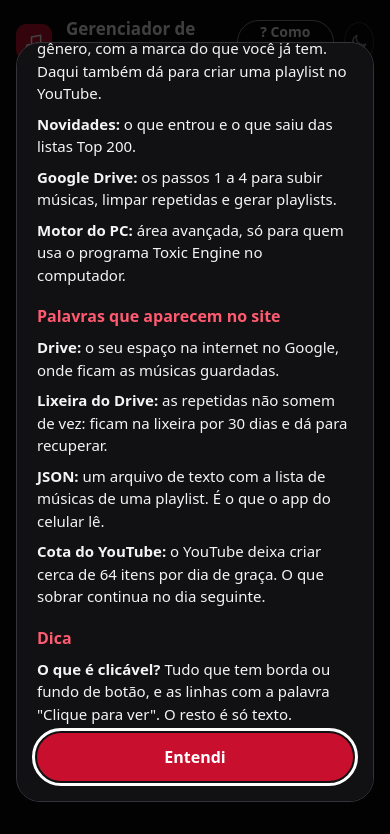
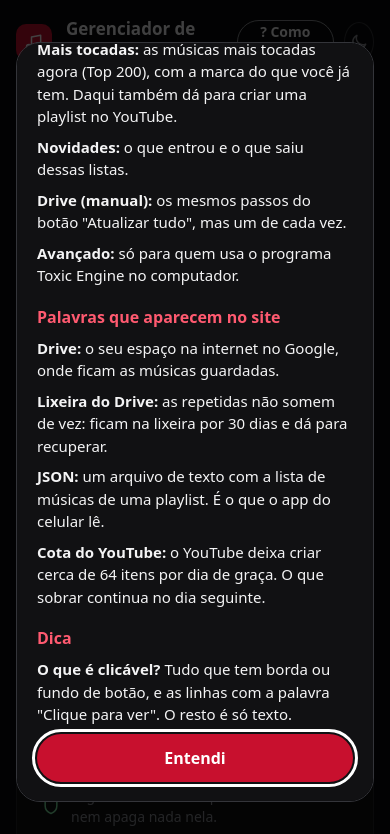
Before and after one commit to mundoarkade1-arch/gerenciador-de-musicas, a plain HTML site: page index.html in a window 390 px wide. Shown: the top 834 px of the page. Drawn offline with Linux system fonts and the light colour scheme.

Commit message:
Add files via upload

```diff
--- a/app.js
+++ b/app.js
@@ -212,11 +212,11 @@
     if (!estado.b.length) { n.hidden = true; return; }
     n.hidden = false;
     var g = estado.arquivos.length ? grupos() : null;
-    var data = CH.atualizado ? new Date(CH.atualizado).toLocaleDateString('pt-BR', { day: '2-digit', month: '2-digit' }) : '—';
+    var noDrive = D.itens ? D.itens.filter(function (d) { return d.site; }).length : null;
     n.appendChild(numero(estado.b.length.toLocaleString('pt-BR'), 'músicas na pasta'));
     n.appendChild(numero(g ? g.sobra.toLocaleString('pt-BR') : '—', 'repetidas', !!(g && g.sobra)));
-    n.appendChild(numero(faltam == null ? '—' : faltam.toLocaleString('pt-BR'), 'faltam subir'));
-    n.appendChild(numero(data, 'listas atualizadas'));
+    n.appendChild(numero(faltam == null ? '—' : faltam.toLocaleString('pt-BR'), 'faltam enviar'));
+    n.appendChild(numero(noDrive == null ? '—' : noDrive.toLocaleString('pt-BR'), 'já estão no Drive'));
   }
 
 
@@ -237,8 +237,8 @@
     var g = grupos();
     if (!g.lista.length) { c.appendChild(vazio('Não achei nenhuma música repetida.')); return; }
     var cal = el('div', null, 'callout');
-    cal.appendChild(el('p', 'Esta lista só mostra as repetidas do seu computador. Nada é apagado daqui. Para limpar as repetidas que já estão no Drive, use a aba Google Drive.'));
-    var ir = el('button', 'Ir para a aba Google Drive', 'btn-s');
+    cal.appendChild(el('p', 'Esta lista só mostra as repetidas do seu computador. Nada é apagado daqui. Para limpar as repetidas que já estão no Drive, use o botão "Atualizar tudo" lá em cima, ou a aba Drive (manual).'));
+    var ir = el('button', 'Abrir a aba Drive (manual)', 'btn-s');
     ir.type = 'button';
     ir.onclick = function () { estado.aba = 'drive'; desenhar(true); var ab = document.querySelector('.abas'); if (ab) ab.scrollIntoView(); };
     cal.appendChild(ir);
@@ -1107,7 +1107,7 @@
       if (estado.arquivos.length) {
         faltam = faltamSubir();
         var jaTem = estado.arquivos.filter(function (m) { return noSite[m.k]; }).length;
-        sit.appendChild(el('p', jaTem + ' já estão na pasta "' + PASTA_RAIZ + '". ' + faltam.length + ' ainda faltam subir.', 'situacao'));
+        sit.appendChild(el('p', jaTem + ' já estão na pasta "' + PASTA_RAIZ + '". ' + faltam.length + ' ainda faltam enviar.', 'situacao'));
       } else {
         sit.appendChild(el('p', 'Na pasta "' + PASTA_RAIZ + '" do Drive há ' + nSite + ' músicas. Escolha a pasta do PC para comparar.', 'situacao'));
       }
@@ -1118,7 +1118,7 @@
 
     // (b) Passo a passo: os 4 passos sempre aparecem, na ordem certa. Os que não dá para usar ficam cinza, com o motivo.
     if (D.token) {
-      var ac = secao(c, 'Passo a passo: faça de cima para baixo');
+      var ac = secao(c, 'Controle manual: um passo de cada vez (de cima para baixo)');
       var caixaAc = el('div', null, 'lista');
       var lido = !!D.itens;
       var temPasta = estado.arquivos.length > 0;
@@ -1421,10 +1421,10 @@
   // ---------- Montar a tela ----------
 
   var PARA_QUE = {
-    repetidas: { o: 'Músicas que aparecem mais de uma vez na pasta que você escolheu (mesmo nome, mesmo que o tamanho seja diferente; a linha mostra o tamanho da maior).', f: 'Só confira. Aqui nada é apagado. Para limpar as repetidas no Drive, vá na aba Google Drive.' },
+    repetidas: { o: 'Músicas com o mesmo nome que aparecem mais de uma vez na pasta que você escolheu. A linha mostra o tamanho da maior.', f: 'Só para conferir: nada é apagado do seu computador. A limpeza no Drive é feita pelo botão "Atualizar tudo", lá em cima.' },
     top: { o: 'As 200 músicas mais tocadas agora (fonte: Deezer), por gênero. O site marca as que você já tem.', f: 'Escolha o gênero, escolha a lista e veja o que falta. Se quiser, crie uma playlist no YouTube mais abaixo.' },
-    novidades: { o: 'O que entrou e o que saiu das listas Top 200 desde a última atualização (feita todo dia).', f: 'Nada a fazer: é só para ver o que há de novo.' },
-    drive: { o: 'Aqui você manda as músicas do PC para o seu Google Drive, sem repetir.', f: 'Entre com o Google e siga os passos de 1 a 4, de cima para baixo.' },
+    novidades: { o: 'O que entrou e o que saiu das listas de músicas mais tocadas desde a última atualização (feita todo dia).', f: 'Nada a fazer: é só para ver o que há de novo.' },
+    drive: { o: 'Os mesmos passos do botão "Atualizar tudo", mas um de cada vez, para quem quer controlar cada etapa.', f: 'Normalmente você não precisa desta aba. Se usar, entre com o Google e siga os passos de 1 a 4, de cima para baixo.' },
     motor: { o: 'Área avançada. Mostra o que o programa do PC (Toxic Engine) descobriu: quais músicas das listas ainda faltam na sua biblioteca.', f: 'Só use se você roda esse programa no PC. Entre com o Google e clique em \"Ler o motor\". Aqui o site só lê.' }
   };
 
--- a/index.html
+++ b/index.html
@@ -5,7 +5,7 @@
 <meta name="viewport" content="width=device-width, initial-scale=1">
 <meta http-equiv="Content-Security-Policy" content="default-src 'none'; style-src 'self' https://accounts.google.com/gsi/style; script-src 'self' https://accounts.google.com/gsi/client; connect-src https://www.googleapis.com https://accounts.google.com/gsi/; frame-src https://accounts.google.com/gsi/; img-src data:;">
 <title>Gerenciador de Músicas</title>
-<link rel="stylesheet" href="style.css?v=20261118b">
+<link rel="stylesheet" href="style.css?v=20261118d">
 </head>
 <body>
 
@@ -28,11 +28,14 @@
     </div>
   </header>
 
+  <!-- EXPLICAÇÃO EM UMA FRASE -->
+  <p class="intro"><b>O que este site faz:</b> pega as músicas do seu computador e guarda no seu Google Drive, sem repetir. São só 3 passos, e o site mostra qual é o próximo.</p>
+
   <!-- PASSO A PASSO (sempre visível) -->
   <ol id="passosTopo" class="passos" aria-label="Passo a passo">
-    <li data-n="1" data-estado="agora"><b>1</b><span>Escolher a pasta<small>das músicas no seu PC</small></span></li>
-    <li data-n="2" data-estado="depois"><b>2</b><span>Entrar com o Google<small>para o site ver o seu Drive</small></span></li>
-    <li data-n="3" data-estado="depois"><b>3</b><span>Atualizar tudo<small>sobe, limpa e organiza</small></span></li>
+    <li data-n="1" data-estado="agora"><b>1</b><span>Escolher a pasta<small>onde estão as músicas no PC</small></span></li>
+    <li data-n="2" data-estado="depois"><b>2</b><span>Entrar com o Google<small>é onde elas vão ficar guardadas</small></span></li>
+    <li data-n="3" data-estado="depois"><b>3</b><span>Atualizar tudo<small>o site faz o resto sozinho</small></span></li>
   </ol>
 
   <!-- 2. CARTÃO PRINCIPAL: o que fazer agora -->
@@ -60,14 +63,16 @@
   <!-- 3. NÚMEROS -->
   <div id="numeros" class="numeros" hidden></div>
 
-  <!-- 4. ABAS -->
+  <!-- 4. EXTRAS (fechado no começo: não é preciso para o básico) -->
+  <details id="extras" class="extras">
+    <summary><span>Mais opções</span><small>Ver repetidas, músicas mais tocadas, playlists… (opcional)</small></summary>
     <p class="dica-abas">Clique numa aba para trocar de assunto:</p>
     <nav class="abas" aria-label="Seções">
       <button type="button" data-aba="repetidas" aria-current="true">Repetidas no PC</button>
-    <button type="button" data-aba="top">Top 200</button>
+      <button type="button" data-aba="top">Mais tocadas</button>
       <button type="button" data-aba="novidades">Novidades</button>
-    <button type="button" data-aba="drive">Google Drive</button>
-    <button type="button" data-aba="motor">Motor do PC (avançado)</button>
+      <button type="button" data-aba="drive">Drive (manual)</button>
+      <button type="button" data-aba="motor">Avançado</button>
     </nav>
     <section class="paraque" aria-live="polite">
       <p><b>O que é isto?</b> <span id="paraque"></span></p>
@@ -76,6 +81,7 @@
 
     <!-- 5. CONTEÚDO DA ABA -->
     <main id="conteudo"></main>
+  </details>
 
   <footer class="rodape">
     <button id="botaoHistorico" class="link" type="button">Ver os últimos avisos do site</button>
@@ -83,9 +89,9 @@
 </div>
 
 <noscript><p class="vazio">Este site precisa do JavaScript ligado no navegador.</p></noscript>
-<script src="ui.js?v=20261118b"></script>
-<script src="data/charts.js?v=20261118b"></script>
-<script src="youtube.js?v=20261118b"></script>
-<script src="app.js?v=20261118b"></script>
+<script src="ui.js?v=20261118d"></script>
+<script src="data/charts.js?v=20261118d"></script>
+<script src="youtube.js?v=20261118d"></script>
+<script src="app.js?v=20261118d"></script>
 </body>
 </html>
--- a/style.css
+++ b/style.css
@@ -359,3 +359,24 @@ details > summary::-webkit-details-marker { display: none; }
   .dica-abas { margin-top: 32px; }
   .paraque { padding: 14px 16px; }
 }
+
+
+/* ---------- Texto de apresentação e "Mais opções" ---------- */
+.intro { margin: 0 0 20px; padding: 14px 18px; background: var(--s1); border: 1px solid var(--bd); border-radius: var(--rd-l); color: var(--tx); font-size: 16px; }
+.intro b { color: var(--rt); }
+.extras { margin-top: 40px; border: 1px solid var(--bd); border-radius: var(--rd-l); background: var(--s1); }
+.extras > summary { display: flex; align-items: center; gap: 14px; flex-wrap: wrap; padding: 18px 24px; min-height: 60px; font-weight: 600; border-radius: var(--rd-l); }
+.extras > summary:hover { background: var(--s2); }
+.extras > summary small { font-weight: 400; font-size: 14px; color: var(--mu); }
+.extras > summary::after { content: ""; width: 8px; height: 8px; margin-left: auto; border-right: 2px solid var(--mu); border-bottom: 2px solid var(--mu); transform: rotate(45deg); flex: none; }
+.extras[open] > summary::after { transform: rotate(225deg); }
+.extras[open] > summary { border-bottom: 1px solid var(--bd); border-radius: var(--rd-l) var(--rd-l) 0 0; }
+.extras > .dica-abas { margin-top: 20px; padding: 0 24px; }
+.extras > .abas, .extras > .paraque, .extras > main { margin-left: 24px; margin-right: 24px; }
+.extras > main { padding-bottom: 24px; }
+@media (max-width: 720px) {
+  .extras > summary { padding: 16px 18px; }
+  .extras > .dica-abas { padding: 0 18px; }
+  .extras > .abas, .extras > .paraque, .extras > main { margin-left: 16px; margin-right: 16px; }
+}
+.extras > .abas { margin-top: 8px; }
--- a/ui.js
+++ b/ui.js
@@ -369,16 +369,16 @@
 
   // ---------- Cartão principal ("hero") ----------
   var TEXTOS = {
-    1: { eb: 'Passo 1 de 3', t: 'Escolha a pasta.', p: 'Onde estão as músicas no seu computador.', b: 'Escolher pasta das músicas', s: 'Só lê. Não muda nada na pasta.' },
-    2: { eb: 'Passo 2 de 3', t: 'Entre com o Google.', p: 'Para o site enxergar o seu Drive. Ele nunca vê a sua senha.', b: 'Entrar com Google', s: 'Só lê o seu Drive.' },
-    3: { eb: 'Passo 3 de 3 · tudo pronto', t: 'Atualizar tudo.', p: 'Um clique faz os 4 passos ao lado, em ordem.', b: 'Atualizar tudo', s: 'Nada é apagado de vez. A lixeira só com a sua confirmação.' }
+    1: { eb: 'Passo 1 de 3', t: 'Escolha a pasta.', p: 'Clique no botão e escolha a pasta do seu computador onde estão as músicas (pode ter subpastas).', b: 'Escolher pasta das músicas', s: 'Seguro: o site só lê a pasta. Não muda nem apaga nada nela.' },
+    2: { eb: 'Passo 2 de 3', t: 'Entre com o Google.', p: 'É no seu Google Drive que as músicas vão ficar guardadas. Uma janela do Google vai abrir para você entrar.', b: 'Entrar com Google', s: 'O site nunca vê a sua senha.' },
+    3: { eb: 'Passo 3 de 3 · tudo pronto', t: 'Atualizar tudo.', p: 'Um clique e o site faz as 4 etapas ao lado, em ordem. Você só confirma a limpeza das repetidas.', b: 'Atualizar tudo', s: 'Nada é apagado de vez. As repetidas vão para a lixeira do Drive, só depois que você confirmar.' }
   };
   // Os 4 passos do painel da direita.
   var LINHAS = [
-    { ico: 'documento', tag: 'Só lê', cls: 'ok', depois: 'Depois' },
-    { ico: 'subir', tag: 'Sobe arquivos', cls: '', depois: 'Depois' },
-    { ico: 'lixeira', tag: 'Lixeira', cls: 'verm', depois: 'Depois' },
-    { ico: 'atualizar', tag: 'Drive', cls: '', depois: 'Depois' }
+    { ico: 'documento', tag: 'Seguro', cls: 'ok', depois: 'Depois' },
+    { ico: 'subir', tag: 'Envia', cls: '', depois: 'Depois' },
+    { ico: 'lixeira', tag: 'Você confirma', cls: 'verm', depois: 'Depois' },
+    { ico: 'atualizar', tag: 'Celular', cls: '', depois: 'Depois' }
   ];
   var refs = [];
   function montarPlano() {
@@ -458,8 +458,8 @@
     }
     var antes = $('botaoAntes');
     antes.hidden = !(passo === 1 && !rodando && d.antes);
-    $('botaoGoogle').hidden = !(passo === 1 && !rodando && !d.google);
-    if (!antes.hidden) antes.textContent = 'Usar a pasta de antes (' + d.antes.nome + ')';
+    $('botaoGoogle').hidden = true; // um botão só por vez: o site já mostra o próximo passo
+    if (!antes.hidden) antes.textContent = 'Usar a mesma pasta de antes: ' + d.antes.nome;
 
     // Lado direito: o plano
     $('plano').className = 'plano' + (!rodando && passo < 3 ? ' apagado' : '');
@@ -471,24 +471,24 @@
       R.li.setAttribute('data-estado', est);
       var tit, det, tag = L.tag, cls = L.cls, ico = L.ico, pct = null;
       if (i === 0) {
-        tit = 'Ler o Drive'; det = 'Vê o que já está na pasta “Músicas do Site”';
+        tit = 'Ver o que já está no Drive'; det = 'Só olha a pasta “Músicas do Site”. Não muda nada';
         if (est === 'feito') { tit = 'Drive lido'; det = ndr != null ? plural(ndr, 'música encontrada', 'músicas encontradas') : ''; }
         if (est === 'agora') { tit = 'Lendo o Drive'; det = a.arquivo || 'Pode demorar um pouco'; }
       } else if (i === 1) {
-        tit = d.nSubir == null ? 'Subir as músicas que faltam' : (d.nSubir === 0 ? 'Nada para subir' : 'Subir ' + plural(d.nSubir, 'música', 'músicas'));
-        det = 'As que ainda faltam, só uma cópia de cada';
+        tit = d.nSubir == null ? 'Enviar as músicas que faltam' : (d.nSubir === 0 ? 'Nada para enviar' : 'Enviar ' + plural(d.nSubir, 'música', 'músicas'));
+        det = 'Envia para o Drive só as que ainda não estão lá (uma cópia de cada)';
         if (est === 'feito') { tit = 'Músicas enviadas'; det = 'Pasta “Músicas do Site” em dia'; }
         if (est === 'agora') { tit = a.titulo || 'Subindo'; det = a.arquivo; pct = a.pct; }
       } else if (i === 2) {
         tit = d.nLixo == null ? 'Limpar as repetidas' : (d.nLixo === 0 ? 'Nenhuma repetida para limpar' : 'Limpar ' + plural(d.nLixo, 'repetida', 'repetidas'));
-        det = est === 'depois' ? 'Pede a sua confirmação' : 'Fica a maior; você confirma antes';
+        det = est === 'depois' ? 'O site mostra a lista e espera o seu OK' : 'Fica a maior; você confirma antes';
         if (est === 'feito') { tit = 'Repetidas limpas'; det = 'Foram para a lixeira do Drive'; }
         if (est === 'agora') {
           if (a.confirmando) { tit = 'Esperando você confirmar'; det = 'Confira a janela na tela'; }
           else { tit = a.titulo || 'Mandando para a lixeira'; det = a.arquivo; pct = a.pct; }
         }
       } else {
-        tit = 'Atualizar as playlists'; det = 'Arquivo para o app do celular';
+        tit = 'Atualizar as playlists do celular'; det = 'Só serve se você usa o app Toxic Player';
         if (est === 'feito') { tit = 'Playlists atualizadas'; det = 'No seu Drive'; }
         if (est === 'agora') { tit = 'Enviando as playlists'; det = 'Para o seu Drive'; }
       }
@@ -510,16 +510,19 @@
   UI.ajuda = function () {
     var c = el('div', null, 'ajuda');
     function p(forte, texto) { var x = el('p'); x.appendChild(el('b', forte)); x.appendChild(document.createTextNode(' ' + texto)); c.appendChild(x); }
+    c.appendChild(el('h3', 'Em uma frase'));
+    p('O que o site faz:', 'pega as músicas do seu computador e guarda no seu Google Drive, sem repetir.');
     c.appendChild(el('h3', 'Passo a passo'));
     p('1. Escolha a pasta.', 'Clique no botão vermelho grande e escolha a pasta onde estão as músicas no seu computador. O site só LÊ a pasta: não muda nem apaga nada nela.');
     p('2. Entre com o Google.', 'Para o site enxergar o seu Google Drive. Ele nunca vê a sua senha.');
     p('3. Clique em "Atualizar tudo".', 'O site faz sozinho, em ordem: lê o Drive, sobe as músicas que faltam (uma cópia de cada), manda as repetidas para a lixeira do Drive (só depois de você confirmar) e atualiza o arquivo de playlists.');
-    c.appendChild(el('h3', 'O que são as abas'));
+    c.appendChild(el('h3', 'Mais opções (opcional)'));
+    p('Você não precisa disto para o básico.', 'Fica fechado no fim da página. Abra só se quiser algo extra:');
     p('Repetidas no PC:', 'músicas que aparecem mais de uma vez na sua pasta. Só mostra, não apaga.');
-    p('Top 200:', 'as músicas mais tocadas agora, por gênero, com a marca do que você já tem. Daqui também dá para criar uma playlist no YouTube.');
-    p('Novidades:', 'o que entrou e o que saiu das listas Top 200.');
-    p('Google Drive:', 'os passos 1 a 4 para subir músicas, limpar repetidas e gerar playlists.');
-    p('Motor do PC:', 'área avançada, só para quem usa o programa Toxic Engine no computador.');
+    p('Mais tocadas:', 'as músicas mais tocadas agora (Top 200), com a marca do que você já tem. Daqui também dá para criar uma playlist no YouTube.');
+    p('Novidades:', 'o que entrou e o que saiu dessas listas.');
+    p('Drive (manual):', 'os mesmos passos do botão "Atualizar tudo", mas um de cada vez.');
+    p('Avançado:', 'só para quem usa o programa Toxic Engine no computador.');
     c.appendChild(el('h3', 'Palavras que aparecem no site'));
     p('Drive:', 'o seu espaço na internet no Google, onde ficam as músicas guardadas.');
     p('Lixeira do Drive:', 'as repetidas não somem de vez: ficam na lixeira por 30 dias e dá para recuperar.');
```
Lines whose indentation alone changed are shown as unchanged.
